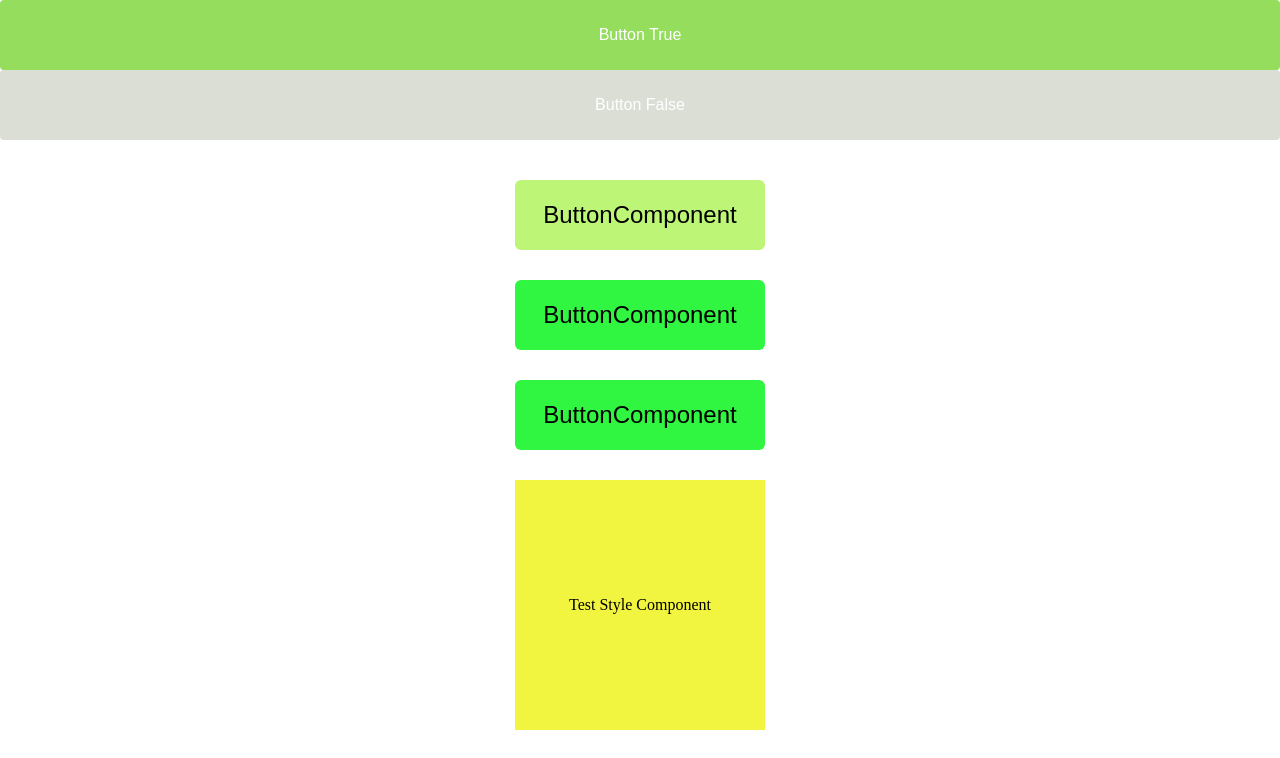
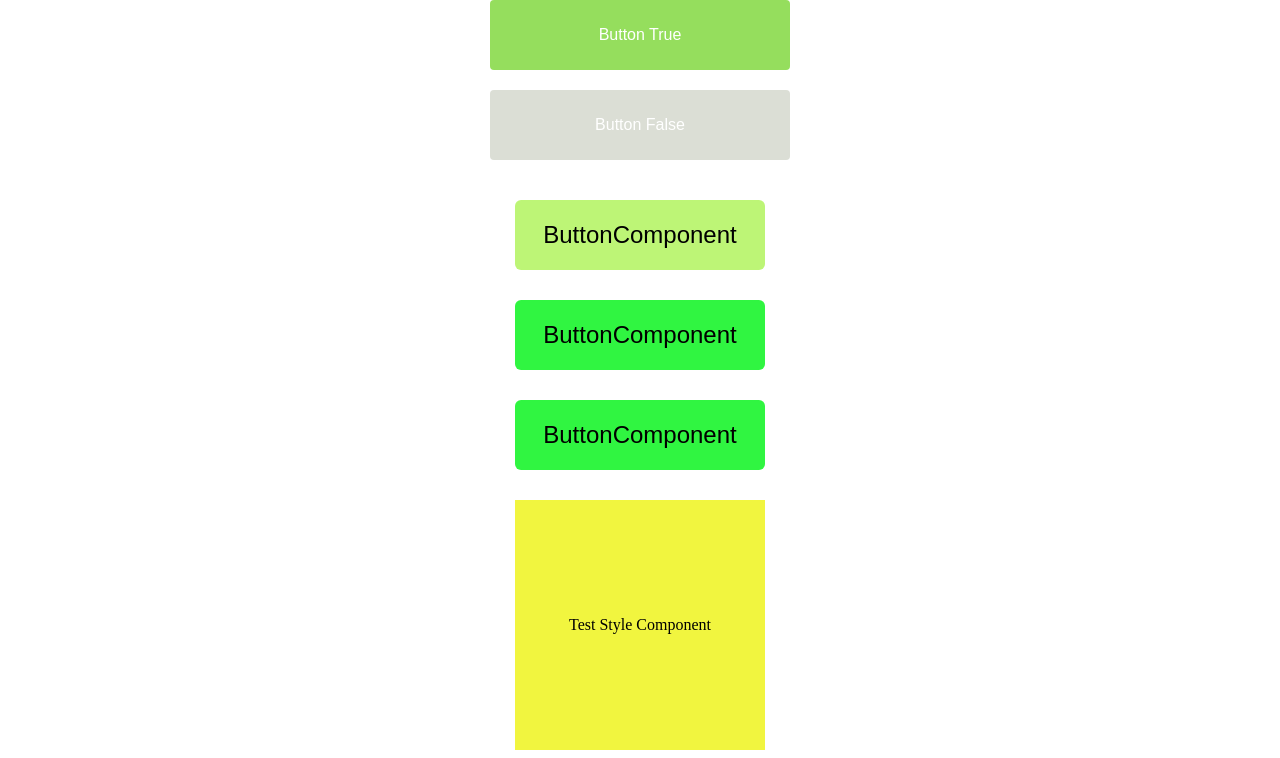
Before and after one commit to Bergwolf4880/TS-Lessons, a React (Create React App) app: page / in a window 1280 px wide. Shown: the top 758 px of the page. Built offline with nearby package versions, Linux system fonts and the light colour scheme.

Commit message:
TS_homework08fix

```diff
--- a/src/App.tsx
+++ b/src/App.tsx
@@ -17,10 +17,10 @@ function App() {
      <Homework08></Homework08>
 
       <Lesson08 />
-      {/* <Homework07 />
-      <Homework07/> */}
+      {/* <Homework07 /> */}
+      {/* <Homework07 /> */}
       {/* <Lesson07/> */}
-      {/* <Lesson06/>*/}
+      {/* <Lesson06/> */}
     </div>
   );
 }
--- a/src/components/Button/Button.tsx
+++ b/src/components/Button/Button.tsx
@@ -4,7 +4,7 @@ import { ButtonProps } from './types';
 function Button({
   name,
   type = 'button',
-  disabled = true,
+  disabled = false,
   onButtonClick,
 }: ButtonProps) {
 
--- a/src/homeworks/Homework08/Homework08.tsx
+++ b/src/homeworks/Homework08/Homework08.tsx
@@ -1,11 +1,11 @@
 import Button from 'components/Button/Button';
-
+import { ButtonContainer } from './styles';
 function Homework08() {
   return (
-    <div>
-      <Button name="Button True" disabled={false}></Button>
-      <Button name="Button False"></Button>
-    </div>
+    <ButtonContainer>
+      <Button name="Button True"></Button>
+      <Button name="Button False" disabled></Button>
+    </ButtonContainer>
   );
 }
 
--- /dev/null
+++ b/src/homeworks/Homework08/styles.ts
@@ -0,0 +1,10 @@
+import styled from '@emotion/styled'
+
+export const ButtonContainer = styled.div`
+display: flex;
+flex-direction: column;
+justify-content: center;
+align-self: center;
+gap: 20px;
+width: 300px;
+`
```
